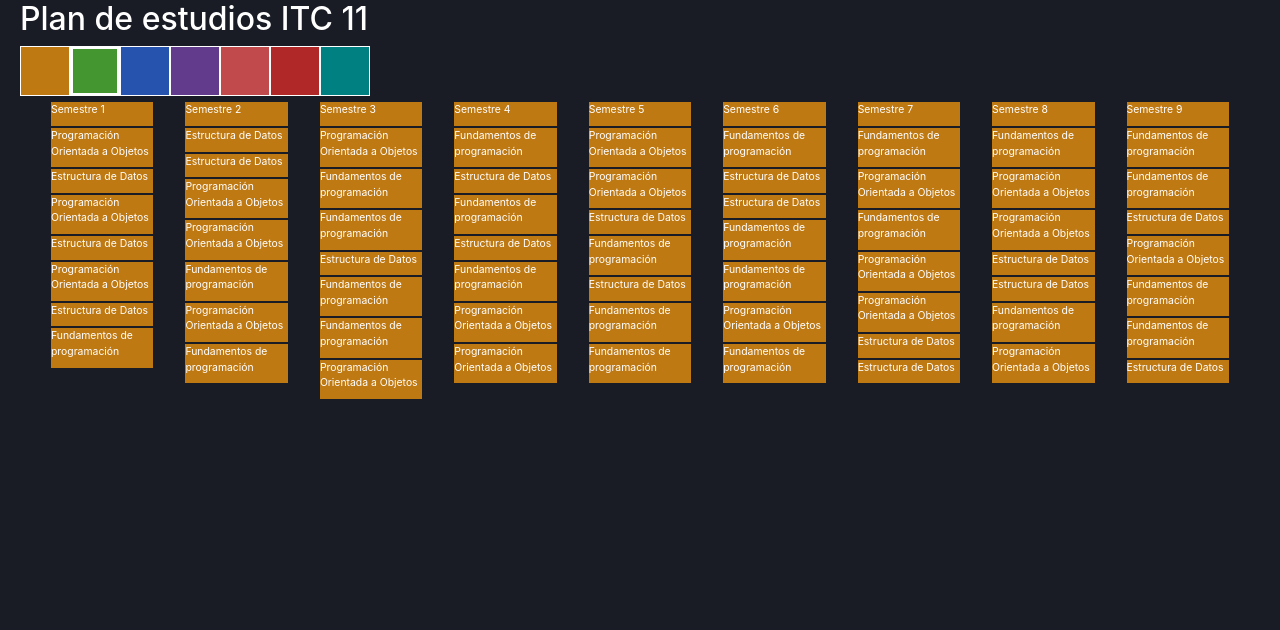
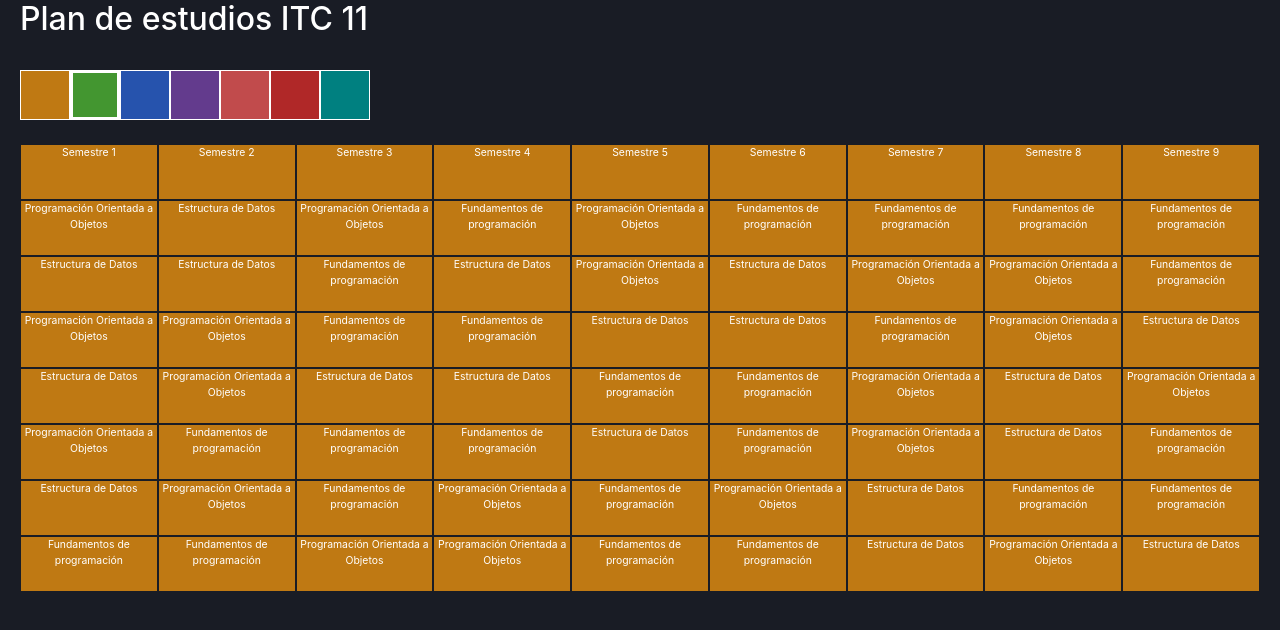
Before and after one commit to luispc111/PlanesDeEstudio, a React (Create React App) app: page /plan/itc_11 in a window 1280 px wide. Shown: the top 630 px of the page. Built offline with nearby package versions, Linux system fonts and the light colour scheme.

Commit message:
Actualicé estilos de la tabla

```diff
--- a/src/components/PlanDeEstudio/PlanDeEstudio.js
+++ b/src/components/PlanDeEstudio/PlanDeEstudio.js
@@ -83,7 +83,7 @@ const Semestre = ({ materias, numSemestre, tec21, colorSeleccionado, listaColore
   }
 
   return (
-    <Col className="semestre">
+    <Col className="semestre m-0 p-0">
       <div className={`materia labelMateria bg-${colorDeFondo}`} onClick={() => botonClickeado()}><label>Semestre {numSemestre}</label></div>
       {materias.map((materia, indice) => (
         <Materia
@@ -152,13 +152,13 @@ export default function PlanDeEstudio() {
   document.title = planDeEstudios.nombre
 
   return (
-    <Container style={{color: "white"}} fluid>
+    <Container fluid>
       <Row>
         <h2 className="titulo-tabla">
           Plan de estudios {planDeEstudios.nombre}
         </h2>
       </Row>
-      <Row className="colorBtns">
+      <Row className="colorBtns mt-4">
         {colores.map((color, indice) => (
           <BotonDeColor
             key={indice}
@@ -168,7 +168,7 @@ export default function PlanDeEstudio() {
           />
         ))}
       </Row>
-      <Row className="table">
+      <Row className="mt-4">
         {planDeEstudios.materias.map((semestre, indice) => (
           <Semestre
             key={indice}
--- a/src/sass/plan_de_estudio.scss
+++ b/src/sass/plan_de_estudio.scss
@@ -1,7 +1,3 @@
-.table {
-  margin: 5px 0px;
-}
-
 .titulo-tabla {
   display: flex;
   /* float: none; */
@@ -102,6 +98,8 @@
 .materia {
   border: solid 1px #191C25;
   width: 100%;
+  height: 7vh;
+  text-align: center;
 }
 
 @media (max-width:1461px){
```
